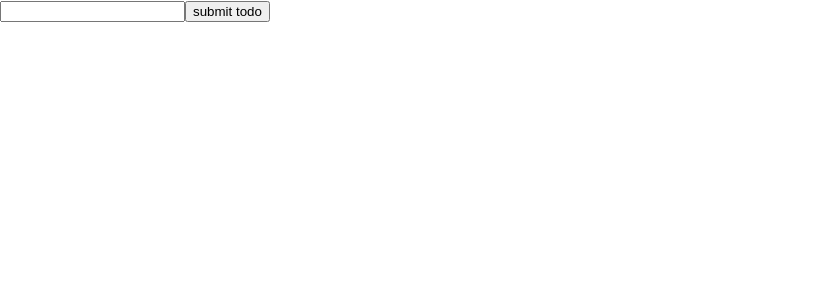
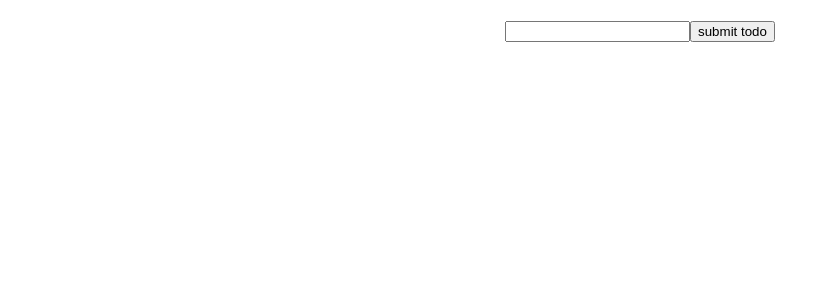
Before and after one commit to SarpongAbasimi/YtLessons, a React (Create React App) app: page / in a window 1280 px wide. Shown: the top 300 px of the page, without its empty margins (0-838 px from the left). Built offline with nearby package versions, Linux system fonts and the light colour scheme.

Commit message:
centered items in body 😎

```diff
--- a/src/index.css
+++ b/src/index.css
@@ -5,6 +5,9 @@ body {
     sans-serif;
   -webkit-font-smoothing: antialiased;
   -moz-osx-font-smoothing: grayscale;
+  display:  flex;
+  justify-content: center;
+  padding-top: 20px;
 }
 
 code {
```
